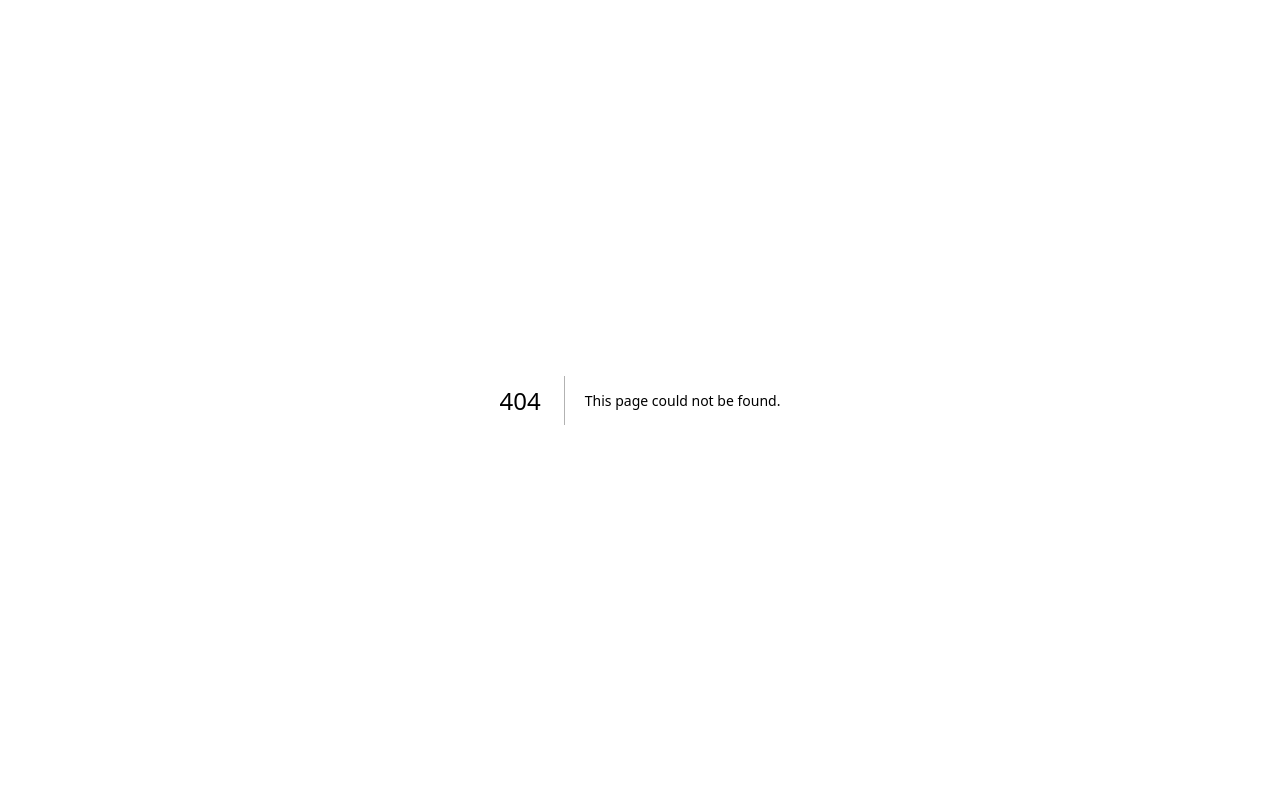
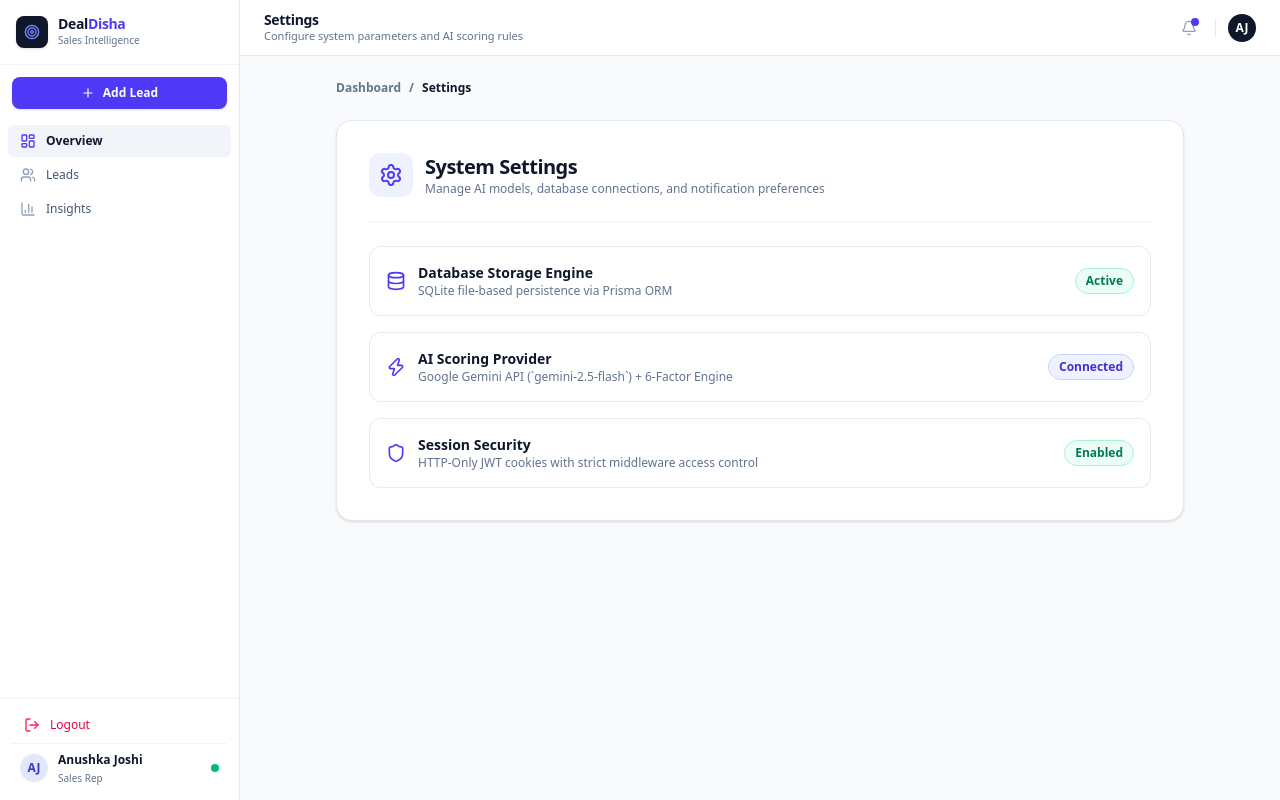
Before and after one commit to anushka-j18/DealDisha-Masal-AI-, a Next.js app: page /settings in a window 1280 px wide. Before the commit this address had no page. Built offline with nearby package versions, Linux system fonts and the light colour scheme.

Commit message:
feat: protect authenticated routes

```diff
--- /dev/null
+++ b/app/add-lead/page.tsx
@@ -0,0 +1,5 @@
+import DashboardPage from '../page';
+
+export default function AddLeadRoute() {
+  return <DashboardPage initialOpenModal={true} />;
+}
--- /dev/null
+++ b/app/dashboard/page.tsx
@@ -0,0 +1,5 @@
+import DashboardPage from '../page';
+
+export default function DashboardRoute() {
+  return <DashboardPage />;
+}
--- /dev/null
+++ b/app/leads/[id]/page.tsx
@@ -0,0 +1,10 @@
+import DashboardPage from '../../page';
+
+export default async function LeadDetailRoute({
+  params,
+}: {
+  params: Promise<{ id: string }>;
+}) {
+  const { id } = await params;
+  return <DashboardPage initialLeadId={id} />;
+}
--- /dev/null
+++ b/app/leads/page.tsx
@@ -0,0 +1,5 @@
+import DashboardPage from '../page';
+
+export default function LeadsRoute() {
+  return <DashboardPage initialTab="leads" />;
+}
--- a/app/page.tsx
+++ b/app/page.tsx
@@ -11,11 +11,21 @@ import { LeadWorkspace } from './components/LeadWorkspace';
 import { Lead, LeadIntakeInput } from '@/lib/types';
 import { Loader2, Award, TrendingUp, ShieldCheck } from 'lucide-react';
 
-export default function DashboardPage() {
+interface DashboardPageProps {
+  initialTab?: 'overview' | 'leads' | 'insights';
+  initialLeadId?: string;
+  initialOpenModal?: boolean;
+}
+
+export default function DashboardPage({
+  initialTab = 'overview',
+  initialLeadId,
+  initialOpenModal = false,
+}: DashboardPageProps = {}) {
   const [leads, setLeads] = useState<Lead[]>([]);
   const [loading, setLoading] = useState(true);
   const [selectedLead, setSelectedLead] = useState<Lead | null>(null);
-  const [currentTab, setCurrentTab] = useState<'overview' | 'leads' | 'insights'>('overview');
+  const [currentTab, setCurrentTab] = useState<'overview' | 'leads' | 'insights'>(initialTab);
 
   // Filter & Search states
   const [searchQuery, setSearchQuery] = useState('');
@@ -24,7 +34,7 @@ export default function DashboardPage() {
   const [sortBy, setSortBy] = useState<'score_desc' | 'score_asc' | 'date_newest' | 'date_oldest'>('score_desc');
 
   // Intake Modal state
-  const [isIntakeModalOpen, setIsIntakeModalOpen] = useState(false);
+  const [isIntakeModalOpen, setIsIntakeModalOpen] = useState(initialOpenModal);
   const [isSubmittingLead, setIsSubmittingLead] = useState(false);
   const [toastMessage, setToastMessage] = useState<string | null>(null);
 
@@ -35,6 +45,10 @@ export default function DashboardPage() {
       const data = await res.json();
       if (data.success && Array.isArray(data.leads)) {
         setLeads(data.leads);
+        if (initialLeadId) {
+          const match = data.leads.find((l: Lead) => l.id === initialLeadId);
+          if (match) setSelectedLead(match);
+        }
       }
     } catch (err) {
       console.error('Failed to fetch leads:', err);
--- /dev/null
+++ b/app/profile/page.tsx
@@ -0,0 +1,104 @@
+'use client';
+
+import React, { useState, useEffect } from 'react';
+import Link from 'next/link';
+import { Sidebar } from '../components/Sidebar';
+import { TopBar } from '../components/TopBar';
+import { User, Mail, ShieldCheck, Calendar, Key, CheckCircle2, Building2 } from 'lucide-react';
+
+interface UserData {
+  userId: string;
+  name: string;
+  email: string;
+}
+
+export default function ProfilePage() {
+  const [userData, setUserData] = useState<UserData | null>(null);
+
+  useEffect(() => {
+    async function fetchMe() {
+      try {
+        const res = await fetch('/api/auth/me');
+        const data = await res.json();
+        if (data.authenticated && data.user) {
+          setUserData(data.user);
+        }
+      } catch (err) {
+        console.error('Failed to fetch user session:', err);
+      }
+    }
+    fetchMe();
+  }, []);
+
+  return (
+    <div className="flex min-h-screen bg-slate-50 text-slate-900 font-sans">
+      <Sidebar
+        currentTab="overview"
+        onTabChange={() => {}}
+        onOpenIntakeModal={() => {}}
+      />
+
+      <div className="flex-1 flex flex-col min-w-0">
+        <TopBar title="User Profile" subtitle="Manage your account preferences & security credentials" />
+
+        <main className="p-6 max-w-4xl w-full mx-auto space-y-6">
+          <div className="flex items-center gap-2 text-xs font-semibold text-slate-500">
+            <Link href="/" className="hover:text-indigo-600 transition-colors">Dashboard</Link>
+            <span>/</span>
+            <span className="text-slate-900">Profile</span>
+          </div>
+
+          <div className="rounded-2xl border border-slate-200 bg-white p-6 sm:p-8 shadow-sm space-y-6">
+            <div className="flex items-center gap-4 pb-6 border-b border-slate-100">
+              <div className="h-16 w-16 rounded-full bg-gradient-to-tr from-indigo-600 to-indigo-500 text-white font-bold text-xl flex items-center justify-center shadow-lg shadow-indigo-600/20">
+                {userData?.name ? userData.name.substring(0, 2).toUpperCase() : 'US'}
+              </div>
+              <div>
+                <h2 className="text-xl font-bold text-slate-900 tracking-tight">{userData?.name || 'Sales Professional'}</h2>
+                <p className="text-xs text-slate-500 font-medium">DealDisha Enterprise Sales Account</p>
+                <div className="mt-1 flex items-center gap-1.5 text-xs text-emerald-600 font-medium">
+                  <ShieldCheck className="h-4 w-4 text-emerald-500" />
+                  <span>Authenticated & Verified</span>
+                </div>
+              </div>
+            </div>
+
+            <div className="grid grid-cols-1 sm:grid-cols-2 gap-4">
+              <div className="p-4 rounded-xl border border-slate-100 bg-slate-50/50 space-y-1">
+                <span className="text-[11px] font-bold text-slate-400 uppercase tracking-wider block">Full Name</span>
+                <span className="text-sm font-semibold text-slate-800 flex items-center gap-2">
+                  <User className="h-4 w-4 text-indigo-600" />
+                  {userData?.name || 'Loading...'}
+                </span>
+              </div>
+
+              <div className="p-4 rounded-xl border border-slate-100 bg-slate-50/50 space-y-1">
+                <span className="text-[11px] font-bold text-slate-400 uppercase tracking-wider block">Email Address</span>
+                <span className="text-sm font-semibold text-slate-800 flex items-center gap-2">
+                  <Mail className="h-4 w-4 text-indigo-600" />
+                  {userData?.email || 'Loading...'}
+                </span>
+              </div>
+
+              <div className="p-4 rounded-xl border border-slate-100 bg-slate-50/50 space-y-1">
+                <span className="text-[11px] font-bold text-slate-400 uppercase tracking-wider block">Security Hashing</span>
+                <span className="text-sm font-semibold text-slate-800 flex items-center gap-2">
+                  <Key className="h-4 w-4 text-indigo-600" />
+                  Salted bcrypt (cost 10)
+                </span>
+              </div>
+
+              <div className="p-4 rounded-xl border border-slate-100 bg-slate-50/50 space-y-1">
+                <span className="text-[11px] font-bold text-slate-400 uppercase tracking-wider block">Organization</span>
+                <span className="text-sm font-semibold text-slate-800 flex items-center gap-2">
+                  <Building2 className="h-4 w-4 text-indigo-600" />
+                  DealDisha B2B Real Estate
+                </span>
+              </div>
+            </div>
+          </div>
+        </main>
+      </div>
+    </div>
+  );
+}
--- /dev/null
+++ b/app/settings/page.tsx
@@ -0,0 +1,78 @@
+'use client';
+
+import React from 'react';
+import Link from 'next/link';
+import { Sidebar } from '../components/Sidebar';
+import { TopBar } from '../components/TopBar';
+import { Settings, Sliders, Database, Shield, Zap } from 'lucide-react';
+
+export default function SettingsPage() {
+  return (
+    <div className="flex min-h-screen bg-slate-50 text-slate-900 font-sans">
+      <Sidebar
+        currentTab="overview"
+        onTabChange={() => {}}
+        onOpenIntakeModal={() => {}}
+      />
+
+      <div className="flex-1 flex flex-col min-w-0">
+        <TopBar title="Settings" subtitle="Configure system parameters and AI scoring rules" />
+
+        <main className="p-6 max-w-4xl w-full mx-auto space-y-6">
+          <div className="flex items-center gap-2 text-xs font-semibold text-slate-500">
+            <Link href="/" className="hover:text-indigo-600 transition-colors">Dashboard</Link>
+            <span>/</span>
+            <span className="text-slate-900">Settings</span>
+          </div>
+
+          <div className="rounded-2xl border border-slate-200 bg-white p-6 sm:p-8 shadow-sm space-y-6">
+            <div className="flex items-center gap-3 pb-6 border-b border-slate-100">
+              <div className="p-2.5 rounded-xl bg-indigo-50 text-indigo-600">
+                <Settings className="h-6 w-6" />
+              </div>
+              <div>
+                <h2 className="text-xl font-bold text-slate-900 tracking-tight">System Settings</h2>
+                <p className="text-xs text-slate-500 font-medium">Manage AI models, database connections, and notification preferences</p>
+              </div>
+            </div>
+
+            <div className="space-y-4">
+              <div className="p-4 rounded-xl border border-slate-200/80 bg-white hover:border-slate-300 transition-all flex items-center justify-between">
+                <div className="flex items-center gap-3">
+                  <Database className="h-5 w-5 text-indigo-600 shrink-0" />
+                  <div>
+                    <h3 className="text-sm font-semibold text-slate-900">Database Storage Engine</h3>
+                    <p className="text-xs text-slate-500">SQLite file-based persistence via Prisma ORM</p>
+                  </div>
+                </div>
+                <span className="px-2.5 py-1 text-xs font-semibold text-emerald-700 bg-emerald-50 rounded-full border border-emerald-200">Active</span>
+              </div>
+
+              <div className="p-4 rounded-xl border border-slate-200/80 bg-white hover:border-slate-300 transition-all flex items-center justify-between">
+                <div className="flex items-center gap-3">
+                  <Zap className="h-5 w-5 text-indigo-600 shrink-0" />
+                  <div>
+                    <h3 className="text-sm font-semibold text-slate-900">AI Scoring Provider</h3>
+                    <p className="text-xs text-slate-500">Google Gemini API (`gemini-2.5-flash`) + 6-Factor Engine</p>
+                  </div>
+                </div>
+                <span className="px-2.5 py-1 text-xs font-semibold text-indigo-700 bg-indigo-50 rounded-full border border-indigo-200">Connected</span>
+              </div>
+
+              <div className="p-4 rounded-xl border border-slate-200/80 bg-white hover:border-slate-300 transition-all flex items-center justify-between">
+                <div className="flex items-center gap-3">
+                  <Shield className="h-5 w-5 text-indigo-600 shrink-0" />
+                  <div>
+                    <h3 className="text-sm font-semibold text-slate-900">Session Security</h3>
+                    <p className="text-xs text-slate-500">HTTP-Only JWT cookies with strict middleware access control</p>
+                  </div>
+                </div>
+                <span className="px-2.5 py-1 text-xs font-semibold text-emerald-700 bg-emerald-50 rounded-full border border-emerald-200">Enabled</span>
+              </div>
+            </div>
+          </div>
+        </main>
+      </div>
+    </div>
+  );
+}
--- a/middleware.ts
+++ b/middleware.ts
@@ -18,7 +18,7 @@ const PUBLIC_ROUTES = [
 export async function middleware(request: NextRequest) {
   const { pathname } = request.nextUrl;
 
-  // Allow static Next.js assets, favicon, and public routes
+  // Allow static Next.js assets, favicon, and explicit public routes
   if (
     pathname.startsWith('/_next') ||
     pathname.startsWith('/favicon.ico') ||
@@ -39,16 +39,19 @@ export async function middleware(request: NextRequest) {
     }
   }
 
-  // If user is not authenticated and trying to access a protected route
+  // If user is authenticated and tries to access /login or /signup, redirect to /
+  if (isAuthenticated && (pathname === '/login' || pathname === '/signup')) {
+    return NextResponse.redirect(new URL('/', request.url));
+  }
+
+  // Require authentication for protected routes: /, /dashboard, /leads, /leads/[id], /add-lead, /profile, /settings, etc.
   if (!isAuthenticated) {
-    // For protected API endpoints, return JSON 401 Unauthorized
     if (pathname.startsWith('/api/')) {
       return NextResponse.json(
         { success: false, error: 'Unauthorized. Please sign in.' },
         { status: 401 }
       );
     }
-    // For protected page routes (e.g. /), redirect to /login
     const loginUrl = new URL('/login', request.url);
     return NextResponse.redirect(loginUrl);
   }
```
Also changed, not shown: 2 other files (tests, documents, lock files or other folders).
